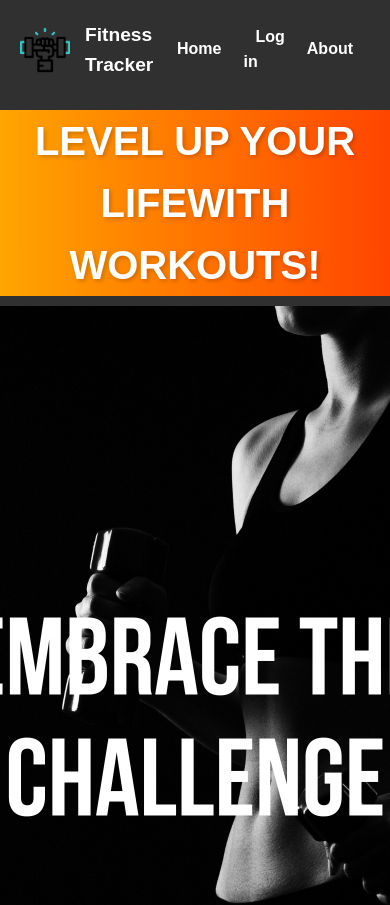
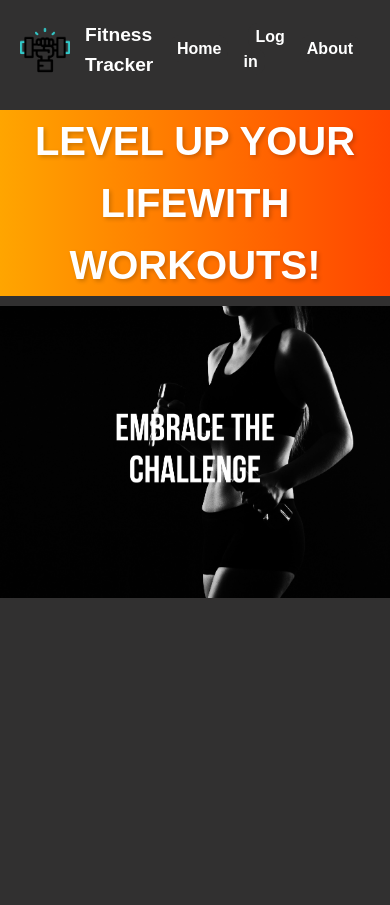
Before and after one commit to dieegoolimaa/fitnesstracker-frontend, a React (Vite) app: page / in a window 390 px wide. Shown: the top 905 px of the page. After the commit the page ends 844 px from the top, so only its background shows below. Built offline with nearby package versions, Linux system fonts and the light colour scheme.

Commit message:
home responsive

```diff
--- a/src/styles/Carousel.module.css
+++ b/src/styles/Carousel.module.css
@@ -11,3 +11,14 @@
   height: 100%;
   transition: transform 0.5s ease-in-out;
 }
+
+@media (max-width: 768px) {
+  .carousel {
+    height: auto;
+  }
+
+  .carousel img {
+    width: 100%;
+    object-fit: contain;
+  }
+}
```
